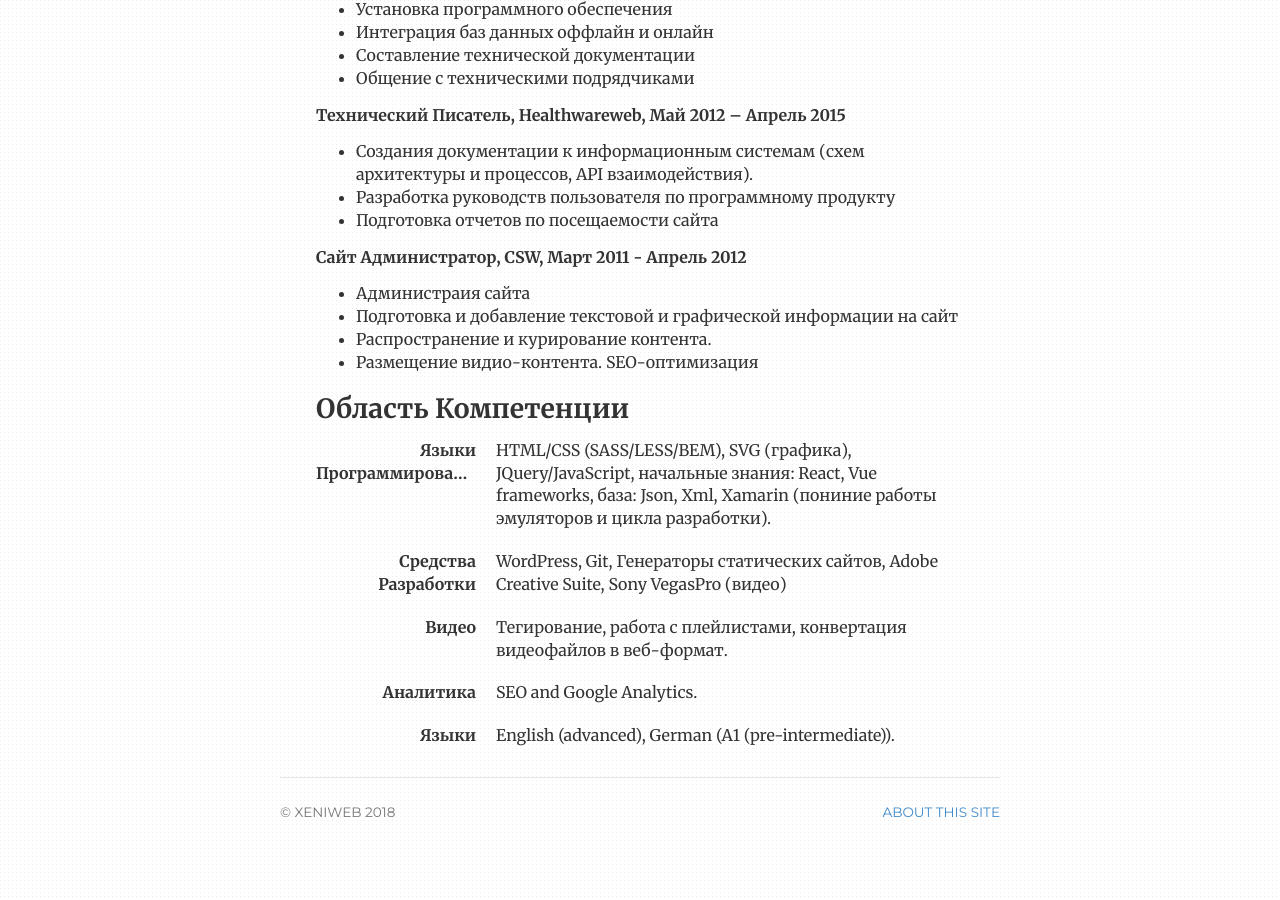
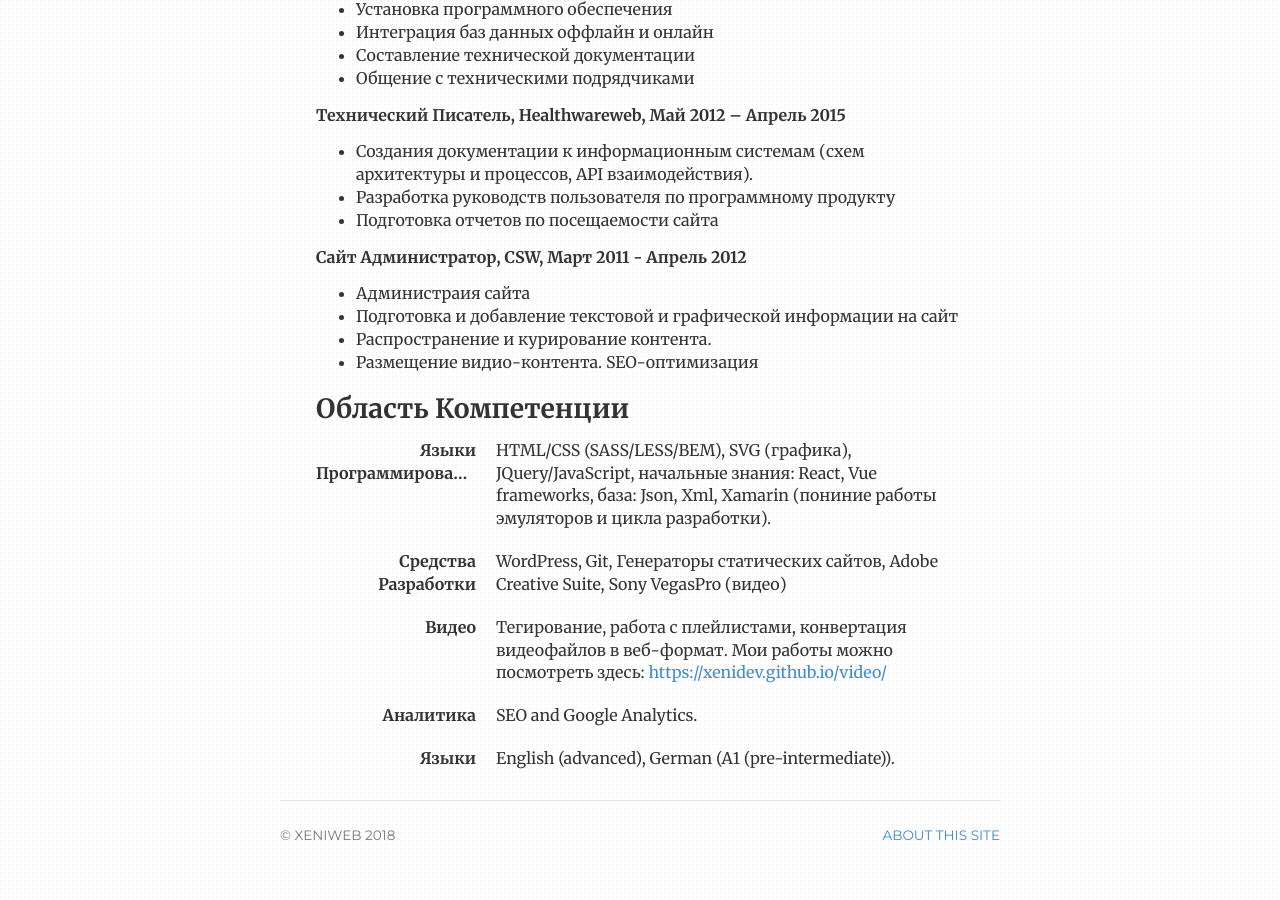
Before and after one commit to cvkp/cvkp.github.io, a Jekyll site: the page built from index.html, in a window 1280 px wide and 900 px high, scrolled down 672 px. Built offline with Jekyll 4.4.1, drawn with Linux system fonts in a browser that asks for light colours; nearby versions of some CDN libraries; the list of posts is cut into pages by our own code; before the commit the page ends 1549 px from its top, so only the background shows below that.

Commit message:
Update index.html

```diff
--- a/index.html
+++ b/index.html
@@ -119,7 +119,8 @@ ref: cv
 
        <dl class="dl-horizontal">
         <dt>Видео</dt>
-            <dd>Тегирование, работа с плейлистами, конвертация видеофайлов в веб-формат.</dd>
+            <dd>Тегирование, работа с плейлистами, конвертация видеофайлов в веб-формат.  Мои работы можно посмотреть здесь:
+               <a href="https://xenidev.github.io/video/">https://xenidev.github.io/video/</a> </dd>
     </dl>
 
     <dl class="dl-horizontal">
```
